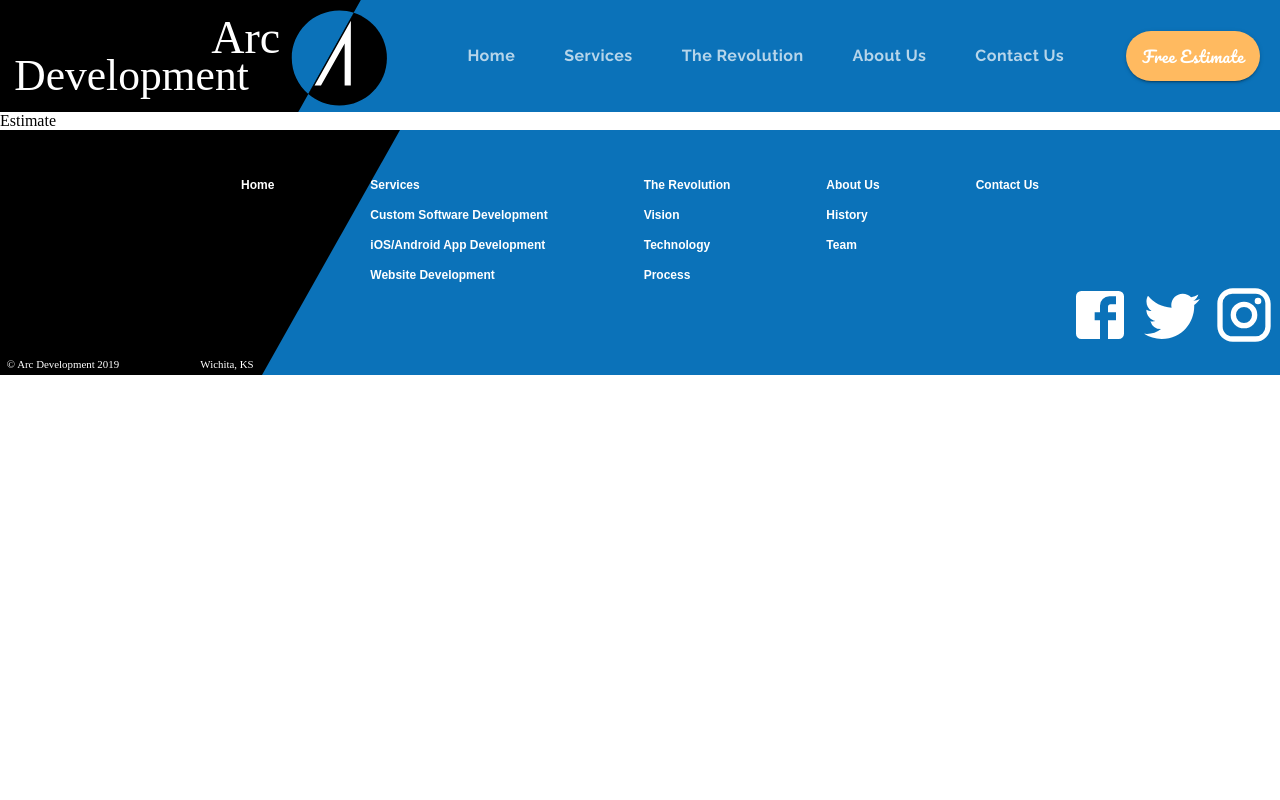
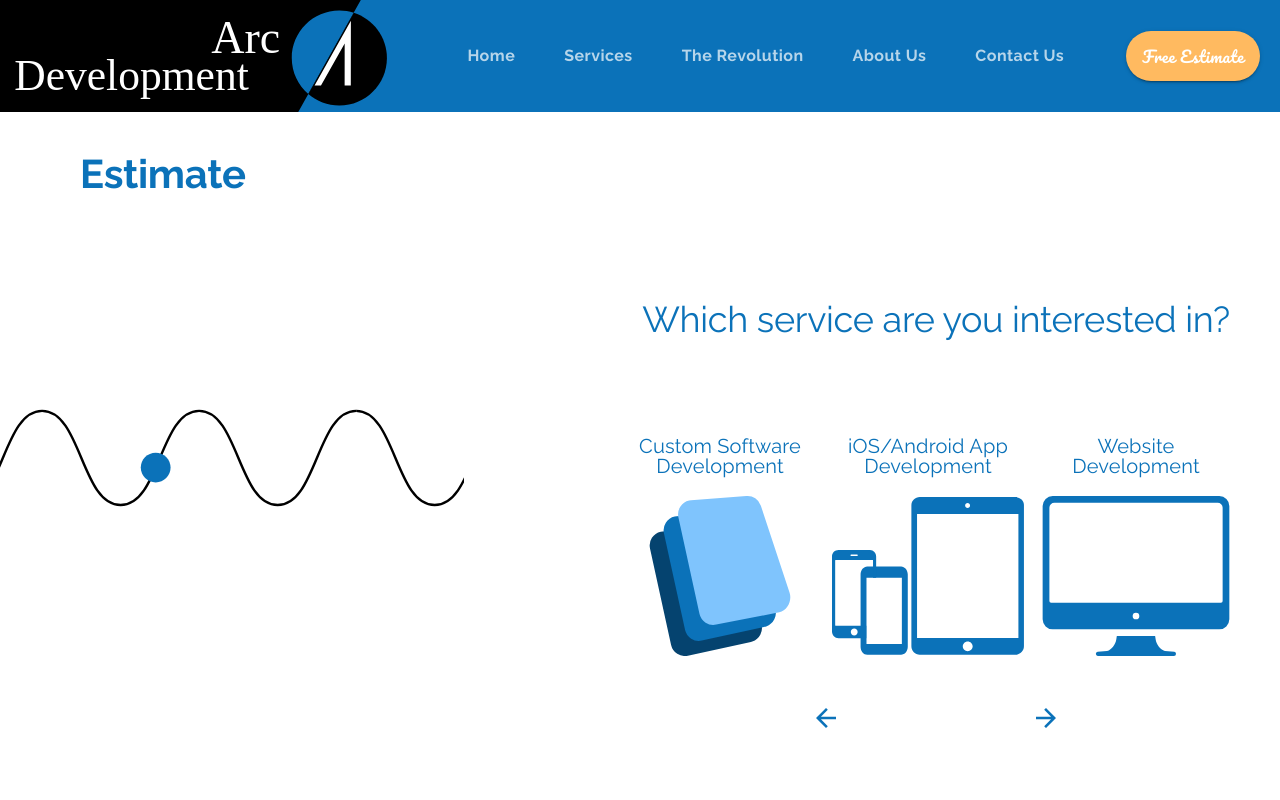
Before and after one commit to SepantaJoshani/Arc-Dev-Clone, a React (Create React App) app: page /estimate in a window 1280 px wide. Shown: the top 800 px of the page. Built offline with nearby package versions, Linux system fonts and the light colour scheme.

Commit message:
creating the first look of estimate page

```diff
--- a/src/App.js
+++ b/src/App.js
@@ -1,7 +1,7 @@
 import Header from "./components/ui/Header";
 import { ThemeProvider } from "@material-ui/styles";
 import { theme } from "./components/ui/Theme";
-import { BrowserRouter, Route, Switch } from "react-router-dom";
+import { BrowserRouter, Route, Switch,Redirect } from "react-router-dom";
 import Footer from "./components/ui/Footer";
 import { useState } from "react";
 import LandingPage from "./pages/LandingPage";
@@ -12,6 +12,7 @@
 import Revolution from "./pages/Revolution";
 import AboutUs from "./pages/AboutUs";
 import ContactUs from "./pages/ContactUs";
+import Estimate from "./pages/Estimate";
 
 function App() {
   const [selectedIndex, setSelectedIndex] = useState(0);
@@ -107,7 +108,17 @@
               />
             )}
           />
-          <Route exact path="/estimate" component={() => <div>Estimate</div>} />
+          <Route
+            exact
+            path="/estimate"
+            component={() => (
+              <Estimate
+                setValue={setValue}
+                setSelectedIndex={setSelectedIndex}
+              />
+            )}
+          />
+          <Redirect from='*' to="/" />
         </Switch>
         <Footer setValue={setValue} setSelectedIndex={setSelectedIndex} />
       </BrowserRouter>
--- a/src/components/ui/Theme.js
+++ b/src/components/ui/Theme.js
@@ -46,6 +46,12 @@
       fontSize: "1.75rem",
       color: arcBlue,
       fontWeight: 700,
+    },
+    h6: {
+      fontWeight: 500,
+      fontFamily: "Raleway",
+      color: arcBlue,
+      lineHeight:1
     },
     subtitle1: {
       fontSize: "1.25rem",
--- /dev/null
+++ b/src/pages/Estimate.js
@@ -0,0 +1,182 @@
+import { Button, Grid, Typography, useMediaQuery } from "@material-ui/core";
+import { makeStyles, useTheme } from "@material-ui/styles";
+import React from "react";
+import Lottie from "react-lottie";
+
+import check from "../assets/check.svg";
+import send from "../assets/send.svg";
+import software from "../assets/software.svg";
+import mobile from "../assets/mobile.svg";
+import website from "../assets/website.svg";
+import backArrow from "../assets/backArrow.svg";
+import forwardArrow from "../assets/forwardArrow.svg";
+import backArrowDisabled from "../assets/backArrowDisabled.svg";
+import forwardArrowDisabled from "../assets/forwardArrowDisabled.svg";
+import camera from "../assets/camera.svg";
+import upload from "../assets/upload.svg";
+import person from "../assets/person.svg";
+import persons from "../assets/persons.svg";
+import people from "../assets/people.svg";
+import info from "../assets/info.svg";
+import bell from "../assets/bell.svg";
+import users from "../assets/users.svg";
+import iphone from "../assets/iphone.svg";
+import gps from "../assets/gps.svg";
+import customized from "../assets/customized.svg";
+import data from "../assets/data.svg";
+import android from "../assets/android.svg";
+import globe from "../assets/globe.svg";
+import biometrics from "../assets/biometrics.svg";
+
+import estimateAnimation from "../animations/estimateAnimation/data.json";
+
+const useStyles = makeStyles((theme) => ({
+  icon: {
+    width: "12em",
+    height: "10em",
+  },
+  estimateButton: {
+    ...theme.typography.estimate,
+    borderRadius: 50,
+    background: theme.palette.common.orange,
+    height: 50,
+    width: 225,
+    fontSize: "1.25rem",
+    marginTop: "5em",
+    "&:hover": {
+      background: theme.palette.secondary.light,
+    },
+  },
+}));
+
+const Estimate = () => {
+  const classes = useStyles();
+  const theme = useTheme();
+
+  const defaultOptions = {
+    loop: true,
+    autoplay: true,
+    animationData: estimateAnimation,
+    rendererSettings: {
+      preserveAspectRatio: "xMidYMid slice",
+    },
+  };
+
+  return (
+    <Grid container direction="row">
+      {/*--------First Block (Left Side)--------*/}
+      <Grid item container direction="column" lg>
+        <Grid item style={{ marginTop: "2em", marginLeft: "5em" }}>
+          <Typography variant="h2">Estimate</Typography>
+        </Grid>
+        <Grid
+          item
+          style={{ marginRight: "10em", maxWidth: "50em", marginTop: "7.5em" }}
+        >
+          <Lottie
+            options={defaultOptions}
+            isStopped
+            width="100%"
+            height="100%"
+          />
+        </Grid>
+      </Grid>
+      {/*--------Second  Block (Right side)--------*/}
+      <Grid
+        item
+        container
+        direction="column"
+        alignItems="center"
+        lg
+        style={{ marginRight: "2em", marginBottom: "25em" }}
+      >
+        <Grid item>
+          <Typography
+            variant="h2"
+            align="center"
+            style={{
+              fontWeight: 500,
+              marginBottom: "2.5em",
+              marginTop: "5em",
+              fontSize: "2.25em",
+            }}
+            gutterBottom
+          >
+            Which service are you interested in?
+          </Typography>
+        </Grid>
+        {/*--------Second Block (The Icons Block)--------*/}
+        <Grid item container>
+          <Grid item container direction="column" md>
+            <Grid item style={{ maxWidth: "12em" }}>
+              <Typography
+                variant="h6"
+                align="center"
+                style={{ marginBottom: "1em" }}
+              >
+                Custom Software Development
+              </Typography>
+            </Grid>
+            <Grid item>
+              <img
+                src={software}
+                alt="three floating strings"
+                className={classes.icon}
+              />
+            </Grid>
+          </Grid>
+          <Grid item container direction="column" md>
+            <Grid item style={{ maxWidth: "12em" }}>
+              <Typography
+                variant="h6"
+                align="center"
+                style={{ marginBottom: "1em" }}
+              >
+                iOS/Android App Development
+              </Typography>
+            </Grid>
+            <Grid item>
+              <img src={mobile} alt="mobile icon" className={classes.icon} />
+            </Grid>
+          </Grid>
+          <Grid item container direction="column" md>
+            <Grid item style={{ maxWidth: "12em" }}>
+              <Typography
+                variant="h6"
+                align="center"
+                style={{ marginBottom: "1em" }}
+              >
+                Website Development
+              </Typography>
+            </Grid>
+            <Grid item>
+              <img src={website} alt="computer" className={classes.icon} />
+            </Grid>
+          </Grid>
+        </Grid>
+        {/*--------Second Block (The Arrows Block)--------*/}
+        <Grid
+          item
+          container
+          justifyContent="space-between"
+          style={{ width: "15em", marginTop: "3em" }}
+        >
+          <Grid item>
+            <img src={backArrow} alt="previous question" />
+          </Grid>
+          <Grid item>
+            <img src={forwardArrow} alt="next question" />
+          </Grid>
+        </Grid>
+        {/*--------Second Block (The Button)--------*/}
+        <Grid item>
+          <Button variant="contained" className={classes.estimateButton}>
+            Get Estimate
+          </Button>
+        </Grid>
+      </Grid>
+    </Grid>
+  );
+};
+
+export default Estimate;
```
